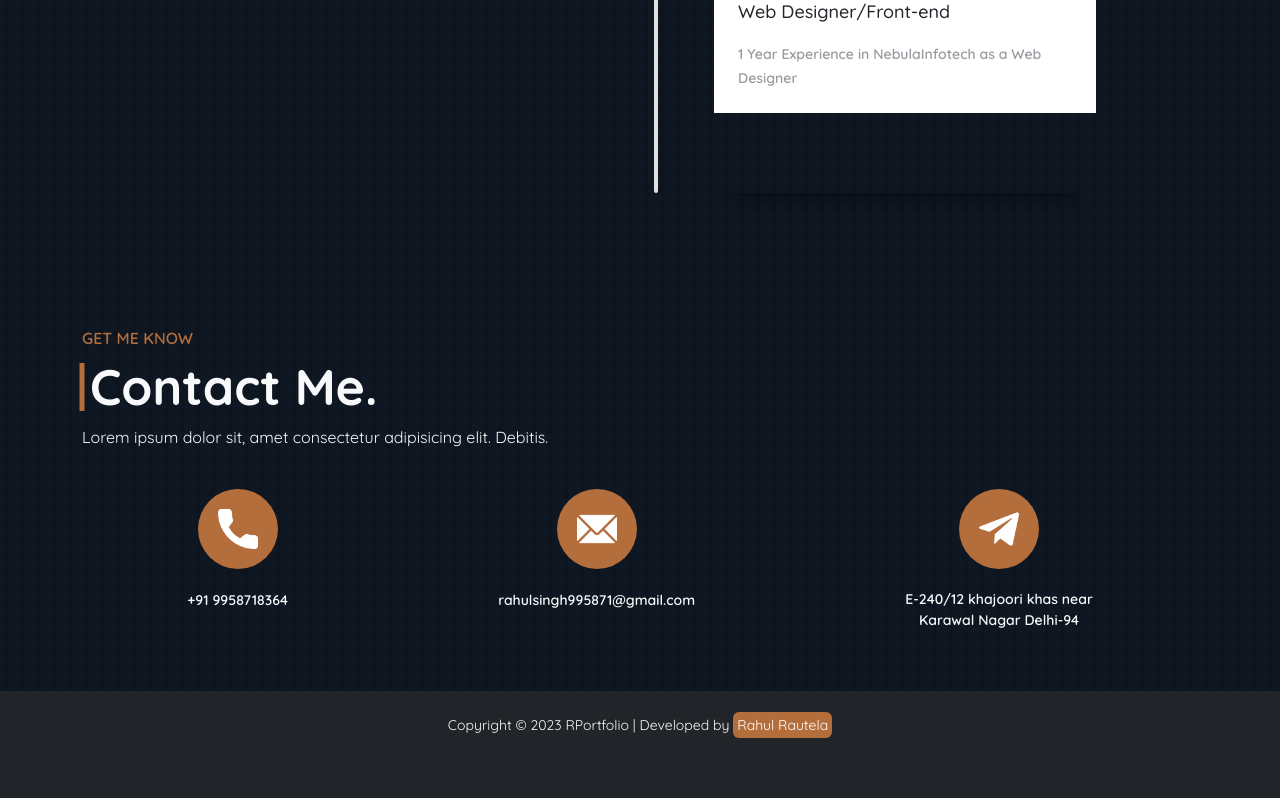
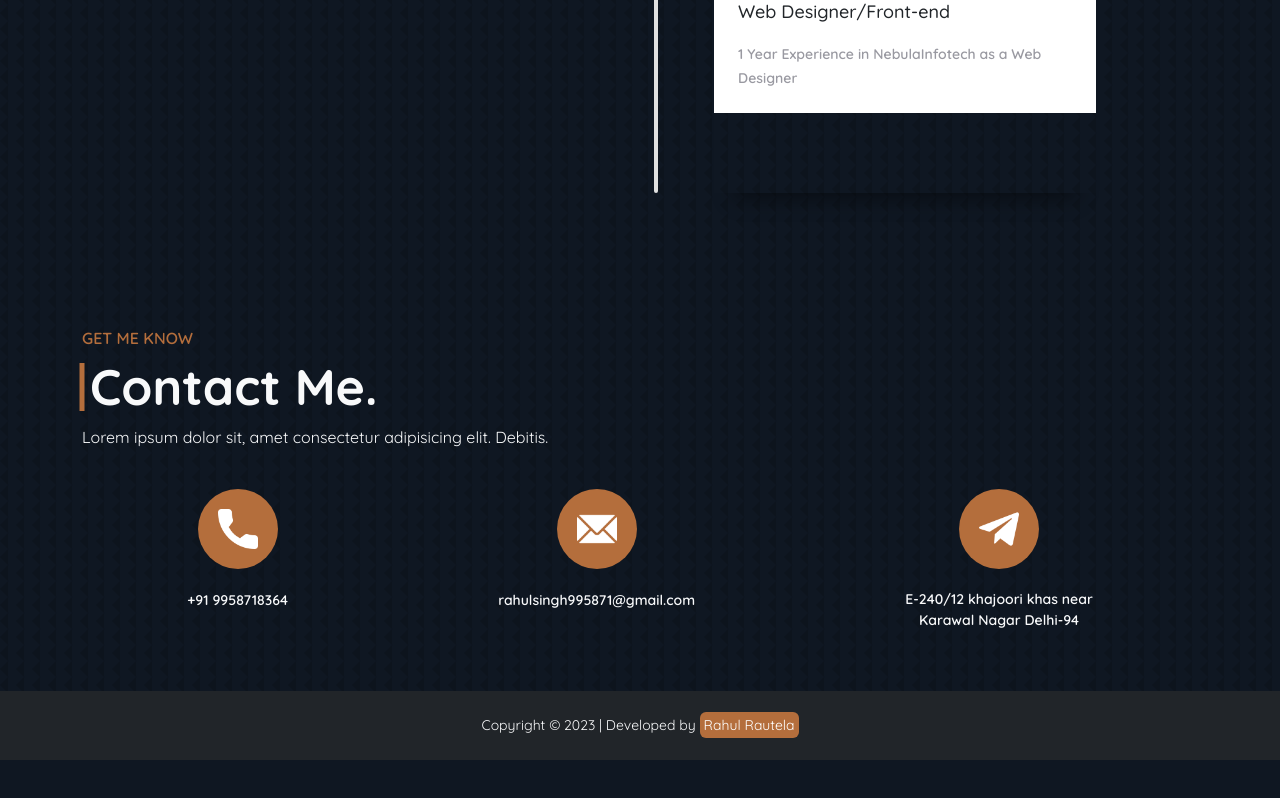
Before and after one commit to rahul995871/portfolio, a React (Vite) app: page / in a window 1280 px wide. Shown: the part 4619-5417 px from the top of the page. After the commit the page ends 5379 px from the top, so only its background shows below. Built offline with nearby package versions, Linux system fonts and the light colour scheme.

Commit message:
asdasdasdasd

```diff
--- a/src/components/Home.jsx
+++ b/src/components/Home.jsx
@@ -1057,12 +1057,12 @@ function Home() {
       {/* -------------------footer------------------ */}
       <div className="section bg-dark m-0 py-4">
 
-        <div className="container pb-5 mb-5">
+        <div className="container">
           <div className="row justify-content-center align-items-center text-center">
             <div className="col-md-10">
 
               <p className="fs-7 mb-0 text-light">
-                Copyright © 2023 RPortfolio | Developed by{" "}
+                Copyright © 2023 | Developed by{" "}
                 <a
                   href="tel:919958718364"
                   className="text-white bg-primary text-decoration-none p-1 rounded"
```
